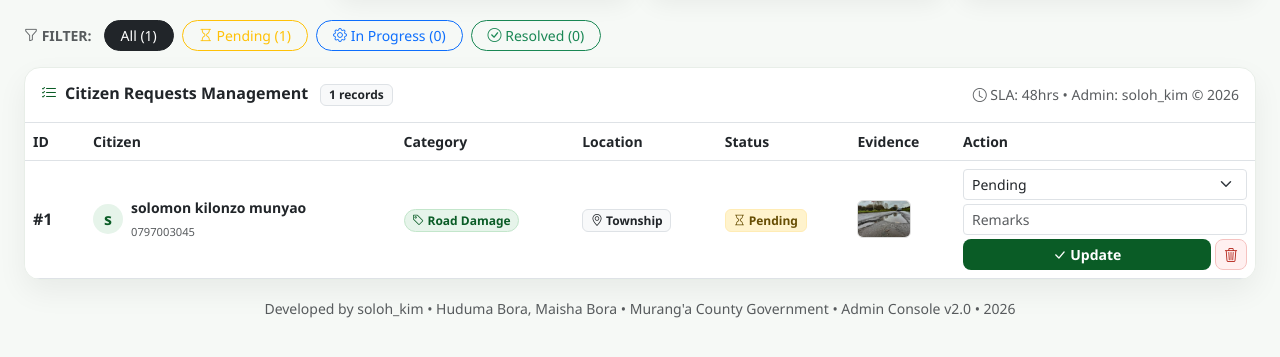
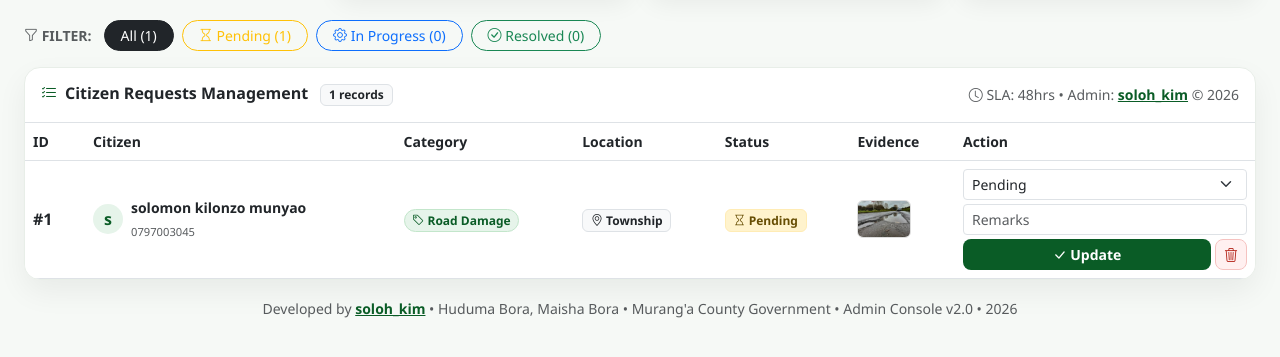
Before and after one commit to solohkim/muranga-psb-service-request, a Flask app: page /admin in a window 1280 px wide. Shown: the part 175-532 px from the top of the page. Run offline with Flask 3, Linux system fonts and the light colour scheme; a user stored in the database is signed in; data comes from the database, SQL or seed files in the repository.

Commit message:
additional forgort password and admin

```diff
--- a/templates/admin_dashboard.html
+++ b/templates/admin_dashboard.html
@@ -49,7 +49,7 @@ body{background:var(--light);font-family:'Segoe UI',system-ui}
 <div class="col-6 col-lg-3"><a href="/admin?status=Resolved" class="text-decoration-none"><div class="stat-card d-flex justify-content-between {% if current_filter=='Resolved' %}filter-active{% endif %}"><div><h3 class="fw-bold mb-0 text-dark">{{ resolved }}</h3><small class="text-muted">Resolved</small></div><div class="icon-box" style="background:#e6f4ea;color:#0a5c26"><i class="bi bi-check-circle-fill"></i></div></div></a></div>
 </div>
 
-<!-- NEW: FILTER BAR -->
+<!-- FILTER BAR -->
 <div class="d-flex flex-wrap gap-2 mb-3 align-items-center">
   <small class="fw-bold text-muted me-1"><i class="bi bi-funnel"></i> FILTER:</small>
   <a href="/admin?status=All" class="btn btn-sm {% if current_filter=='All' or not current_filter %}btn-dark{% else %}btn-outline-dark{% endif %} rounded-pill px-3">All ({{ total }})</a>
@@ -65,7 +65,7 @@ body{background:var(--light);font-family:'Segoe UI',system-ui}
 <div class="table-card">
 <div class="p-3 d-flex justify-content-between align-items-center border-bottom flex-wrap gap-2">
 <h6 class="mb-0 fw-bold"><i class="bi bi-list-check me-2" style="color:#0a5c26"></i>Citizen Requests Management <span class="badge bg-light text-dark border ms-2">{{ requests|length }} records {% if current_filter!='All' %} of {{ total }}{% endif %}</span></h6>
-<small class="text-muted"><i class="bi bi-clock"></i> SLA: 48hrs • Admin: {{ developer_name }} © {{ copyright_year }}</small>
+<small class="text-muted"><i class="bi bi-clock"></i> SLA: 48hrs • Admin: <a href="https://www.linkedin.com/in/soloh-kim/" target="_blank" rel="noopener noreferrer" style="color:#0a5c26;font-weight:700;text-decoration:underline;">{{ developer_name }}</a> © {{ copyright_year }}</small>
 </div>
 
 <div class="table-responsive">
@@ -103,7 +103,7 @@ body{background:var(--light);font-family:'Segoe UI',system-ui}
 </div>
 </div>
 
-<div class="text-center mt-3"><small class="text-muted">Developed by {{ developer_name }} • Huduma Bora, Maisha Bora • Murang'a County Government • Admin Console v2.0 • {{ copyright_year }}</small></div>
+<div class="text-center mt-3"><small class="text-muted">Developed by <a href="https://www.linkedin.com/in/soloh-kim/" target="_blank" rel="noopener noreferrer" style="color:#0a5c26;font-weight:700;text-decoration:underline;">{{ developer_name }}</a> • Huduma Bora, Maisha Bora • Murang'a County Government • Admin Console v2.0 • {{ copyright_year }}</small></div>
 </div>
 <script src="https://cdn.jsdelivr.net/npm/bootstrap@5.3.0/dist/js/bootstrap.bundle.min.js"></script>
 </body></html>
--- a/templates/forgot_password.html
+++ b/templates/forgot_password.html
@@ -36,7 +36,7 @@ body{margin:0;min-height:100vh;font-family:'Segoe UI',system-ui;overflow-x:hidde
 <div class="container-fluid"><div class="row g-0">
 <div class="col-lg-6 left d-none d-lg-flex">
 <div>
-<div class="badge-m mb-4"><i class="bi bi-shield-lock-fill"></i> SECURE RECOVERY • eCITIZEN</div>
+<div class="badge-m mb-4"><i class="bi bi-shield-lock-fill"></i> RECOVER YOUR CREDS SECURELY </div>
 <h1>Forgot<br>Password<span class="gold">?</span><br>We Got You.</h1>
 <p class="mt-3" style="opacity:.9;max-width:500px">No worries. Reset your Murang'a eService account in 30 seconds. Your data stays protected with ID + Email verification.</p>
 <div class="mt-4" style="max-width:480px">
```
